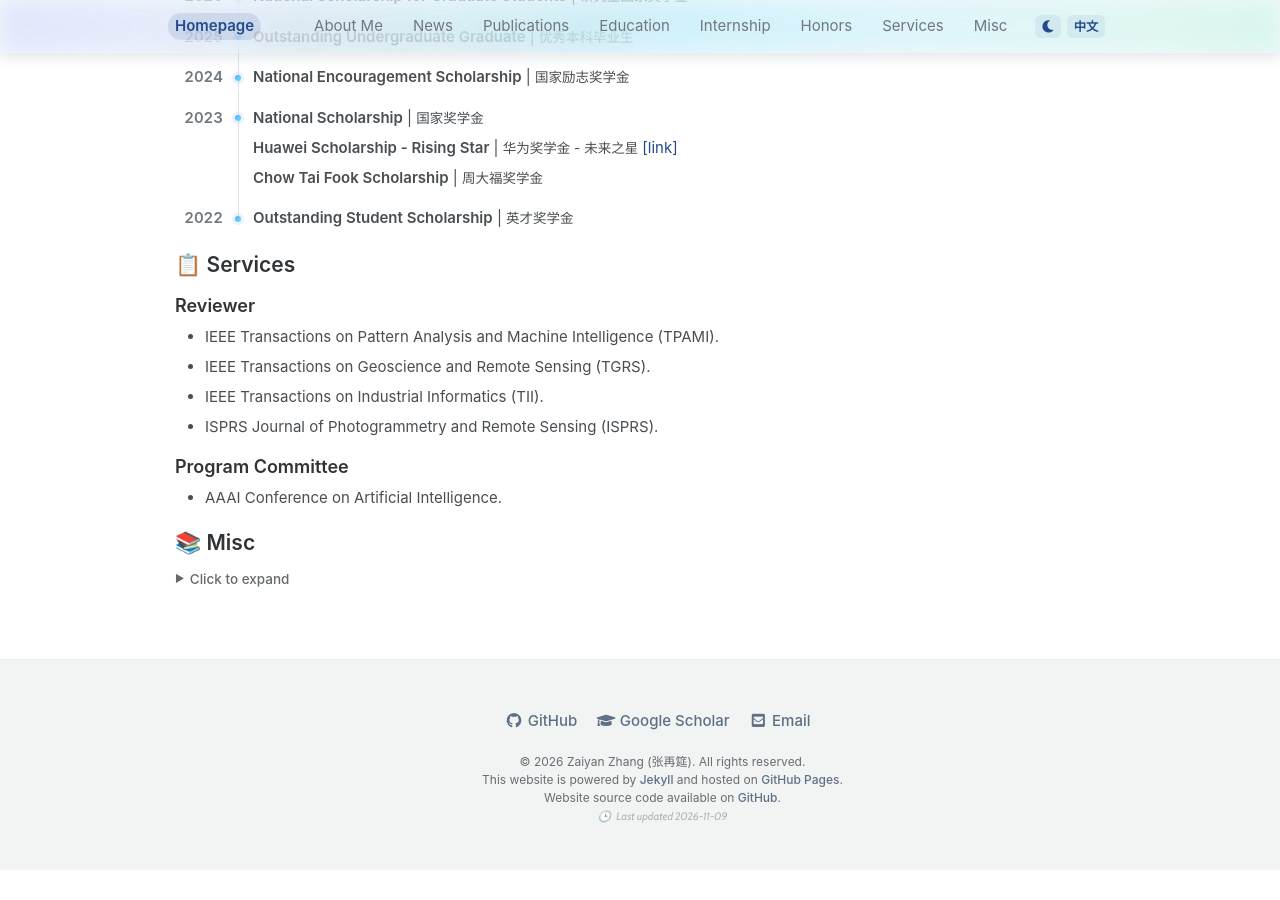
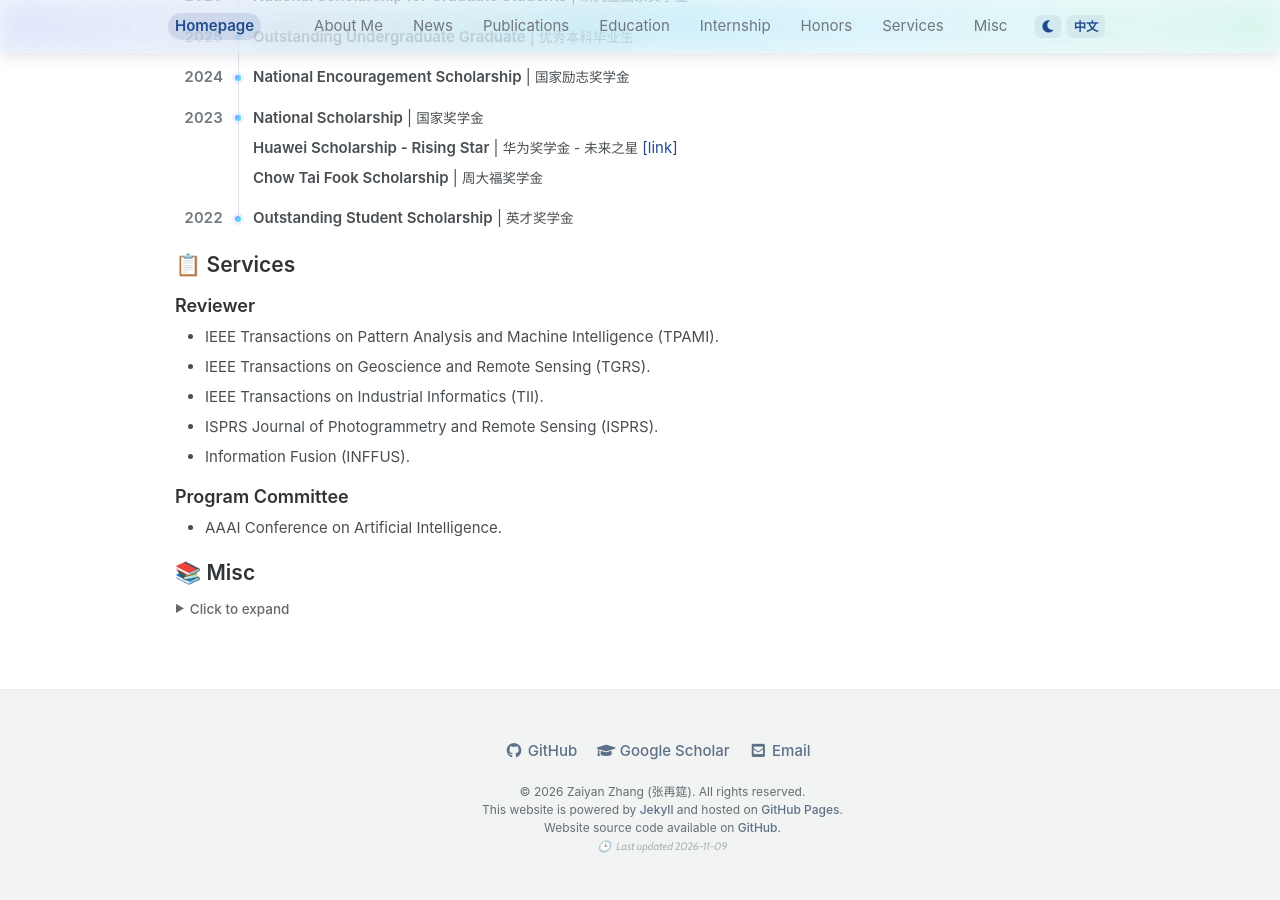
Before and after one commit to zzaiyan/zzaiyan.github.io, a Jekyll site: the page built from _pages/about.md, in a window 1280 px wide and 900 px high, scrolled down 3524 px. Built offline with Jekyll 4.4.1, drawn with Linux system fonts in a browser that asks for light colours; some web fonts are replaced; a script that is not in the unit is left out; before the commit the page ends 4394 px from its top, so only the background shows below that; some of the changed lines change nothing that is shown.

Commit message:
更新协作者主页与审稿服务

```diff
--- a/_data/services.json
+++ b/_data/services.json
@@ -18,6 +18,10 @@
             {
                 "name": "ISPRS Journal of Photogrammetry and Remote Sensing (ISPRS)",
                 "name_zh": "ISPRS 摄影测量与遥感期刊 (ISPRS)"
+            },
+            {
+                "name": "Information Fusion (INFFUS)",
+                "name_zh": "信息融合 (INFFUS)"
             }
         ]
     },
--- a/_pages/about.md
+++ b/_pages/about.md
@@ -102,7 +102,7 @@
 <h2><span class="lang-en">🤝 Collaborators</span><span class="lang-zh">🤝 合作者</span></h2>
 <p class="lang-en">Research collaborators I have worked with on recent projects.</p>
 <p class="lang-zh">近期科研项目中与我合作的伙伴。</p>
-<p class="misc-collaborators"><span class="lang-en"><a href="https://github.com/KIKYOUWY">Yu Wan</a>, <a href="https://orcid.org/0009-0000-8029-1140">Ruizhong Liu</a>, <a href="https://github.com/Clarence-CV">Tingzhang Luo</a>, <a href="https://xy-boy.github.io/">Yi Xiao</a>, <a href="https://orcid.org/0000-0001-6757-9051">Yuzeng Chen</a>, <a href="https://chrx97.com/">Hongruixuan Chen</a></span><span class="lang-zh"><a href="https://github.com/KIKYOUWY">万宇</a>、<a href="https://orcid.org/0009-0000-8029-1140">刘瑞仲</a>、<a href="https://github.com/Clarence-CV">罗庭璋</a>、<a href="https://xy-boy.github.io/">肖屹</a>、<a href="https://orcid.org/0000-0001-6757-9051">陈玉增</a>、<a href="https://chrx97.com/">陈洪瑞轩</a></span></p>
+<p class="misc-collaborators"><span class="lang-en"><a href="https://kikyouwy.github.io/">Yu Wan</a>, <a href="https://orcid.org/0009-0000-8029-1140">Ruizhong Liu</a>, <a href="https://github.com/Clarence-CV">Tingzhang Luo</a>, <a href="https://tonxycs.github.io">Xinyu Tong</a>, <a href="https://xy-boy.github.io/">Yi Xiao</a>, <a href="https://orcid.org/0000-0001-6757-9051">Yuzeng Chen</a>, <a href="https://chrx97.com/">Hongruixuan Chen</a></span><span class="lang-zh"><a href="https://kikyouwy.github.io/">万宇</a>、<a href="https://orcid.org/0009-0000-8029-1140">刘瑞仲</a>、<a href="https://github.com/Clarence-CV">罗庭璋</a>、<a href="https://tonxycs.github.io">童新宇</a>、<a href="https://xy-boy.github.io/">肖屹</a>、<a href="https://orcid.org/0000-0001-6757-9051">陈玉增</a>、<a href="https://chrx97.com/">陈洪瑞轩</a></span></p>
 
 <h2><span class="lang-en">🧰 Open Source Tools</span><span class="lang-zh">🧰 开源工具</span></h2>
 <p class="lang-en">A small collection of tools I build and maintain for research and everyday workflows.</p>
```
